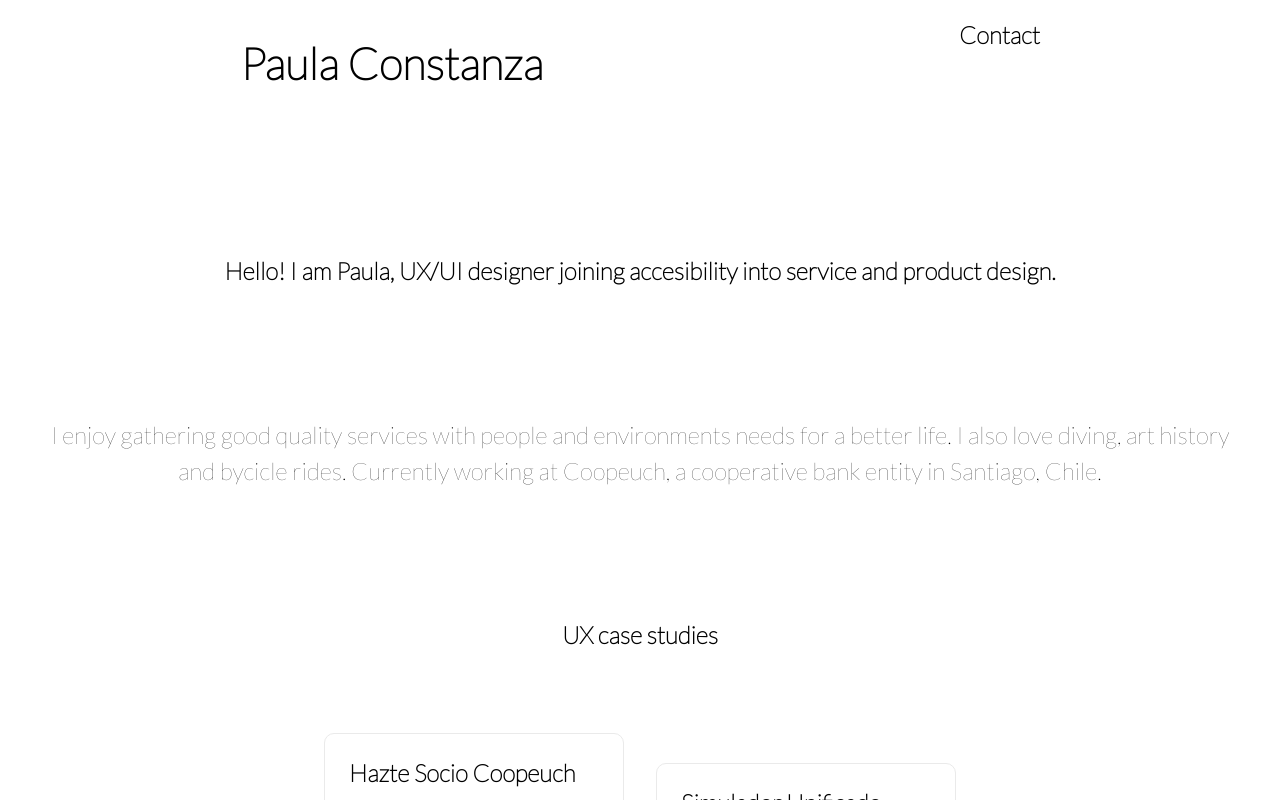
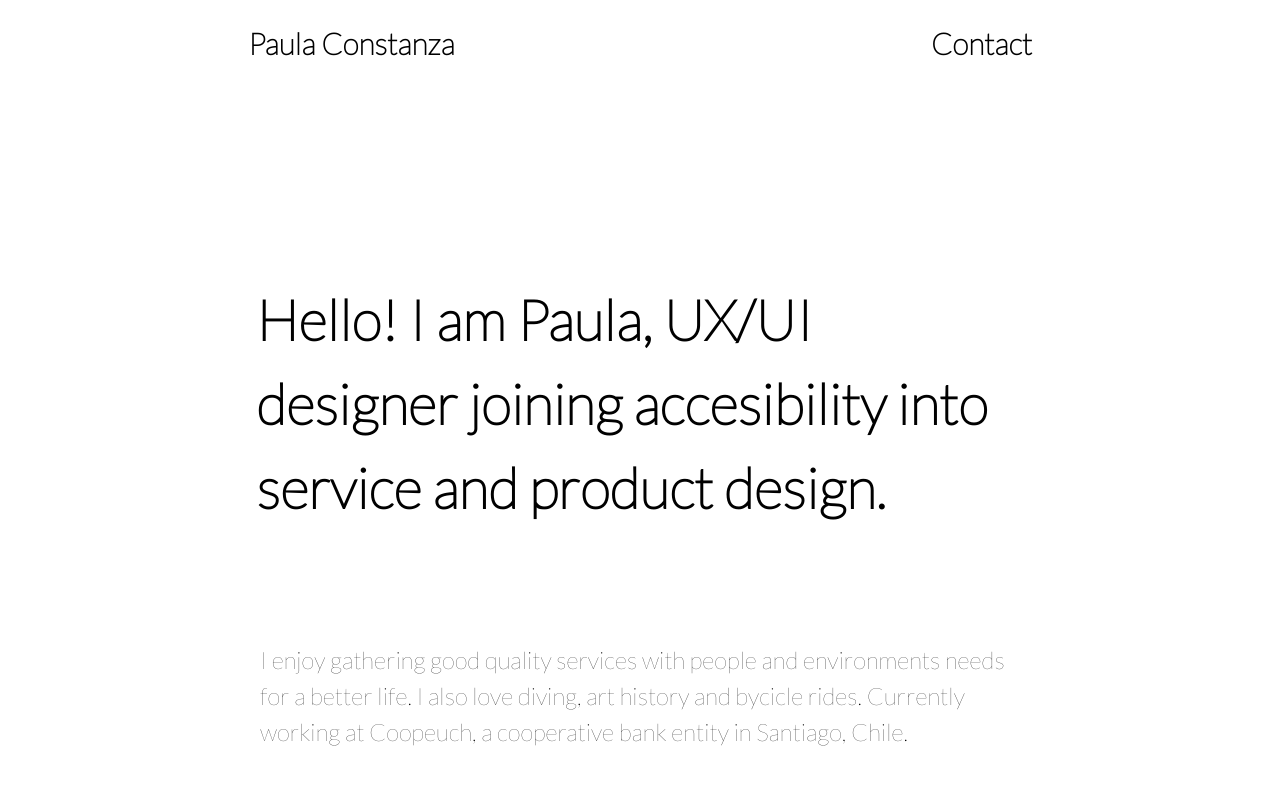
Before and after one commit to JoaquinMelladoQ/portfolio-powconstanza, a Next.js app: page / in a window 1280 px wide. Shown: the top 800 px of the page. Built offline with nearby package versions, Linux system fonts and the light colour scheme.

Commit message:
[style]: basic hierarchy

```diff
--- a/components/Navbar.module.css
+++ b/components/Navbar.module.css
@@ -1,10 +1,11 @@
 .navbar {
 	display: flex;
-	justify-content: space-around;
+	justify-content: space-between;
+	padding-inline: 13.5em;
 }
 
-.navbar h1 {
-	font-size: 44px;
+.navbar h2 {
+	font-size: 30px;
 	font-weight: bold;
 	cursor: pointer;
 }
--- a/components/Navbar.tsx
+++ b/components/Navbar.tsx
@@ -5,7 +5,7 @@ export const Navbar = () => {
 	return (
 		<nav className={styles.navbar}>
 			<Link href="/">
-				<h1>Paula Constanza</h1>
+				<h2>Paula Constanza</h2>
 			</Link>
 			<Link href="/contact">
 				<h2>Contact</h2>
--- a/pages/contact.tsx
+++ b/pages/contact.tsx
@@ -19,8 +19,9 @@ const Contact: NextPage = () => {
       <Navbar />
       <main className={styles.main}>
         <h1 className={styles.title}>
-          Paula Constanza
+          Contact
         </h1>
+        <p>paucanales@ug.uchile.cl</p>
       </main>
 
       <footer className={styles.footer}>
--- a/pages/index.tsx
+++ b/pages/index.tsx
@@ -11,17 +11,18 @@ const Home: NextPage = () => {
         <title>Paula Constanza</title>
         <meta name="description" content="Home" />
         <link rel="icon" href="/favicon.ico" />
+
         <link rel="preconnect" href="https://fonts.googleapis.com" />
         <link rel="preconnect" href="https://fonts.gstatic.com" crossorigin />
-        <link href="https://fonts.googleapis.com/css2?family=Lato:wght@100&display=swap" rel="stylesheet" />
+        <link href="https://fonts.googleapis.com/css2?family=Lato:ital,wght@0,100;1,900&display=swap" rel="stylesheet"/>
       </Head>
 
       <Navbar />
       <main className={styles.main}>
-        <h2 className={styles.description}>
+        <h1 className={styles.description}>
           Hello! I am Paula, UX/UI designer joining accesibility into service and product design.
-        </h2>
-        <p className={styles.description}>
+        </h1>
+        <p className={styles.about}>
           I enjoy gathering good quality services with people and environments needs for a better life. I also love diving, art history and bycicle rides.
           Currently working at Coopeuch, a cooperative bank entity in Santiago, Chile.
         </p>
--- a/styles/Home.module.css
+++ b/styles/Home.module.css
@@ -51,10 +51,22 @@
 }
 
 .description {
-  margin: 4rem 0;
+  margin: 8rem 0 2rem;
+  padding-inline: 4em;
+  line-height: 1.5;
+  font-size: 3.5rem;
+  text-align: left;
+}
+
+
+.about {
+  margin: 5rem 0em;
+  padding-inline: 9.5em;
   line-height: 1.5;
   font-size: 1.5rem;
+  text-align: left;
 }
+
 
 .code {
   background: #fafafa;
```
